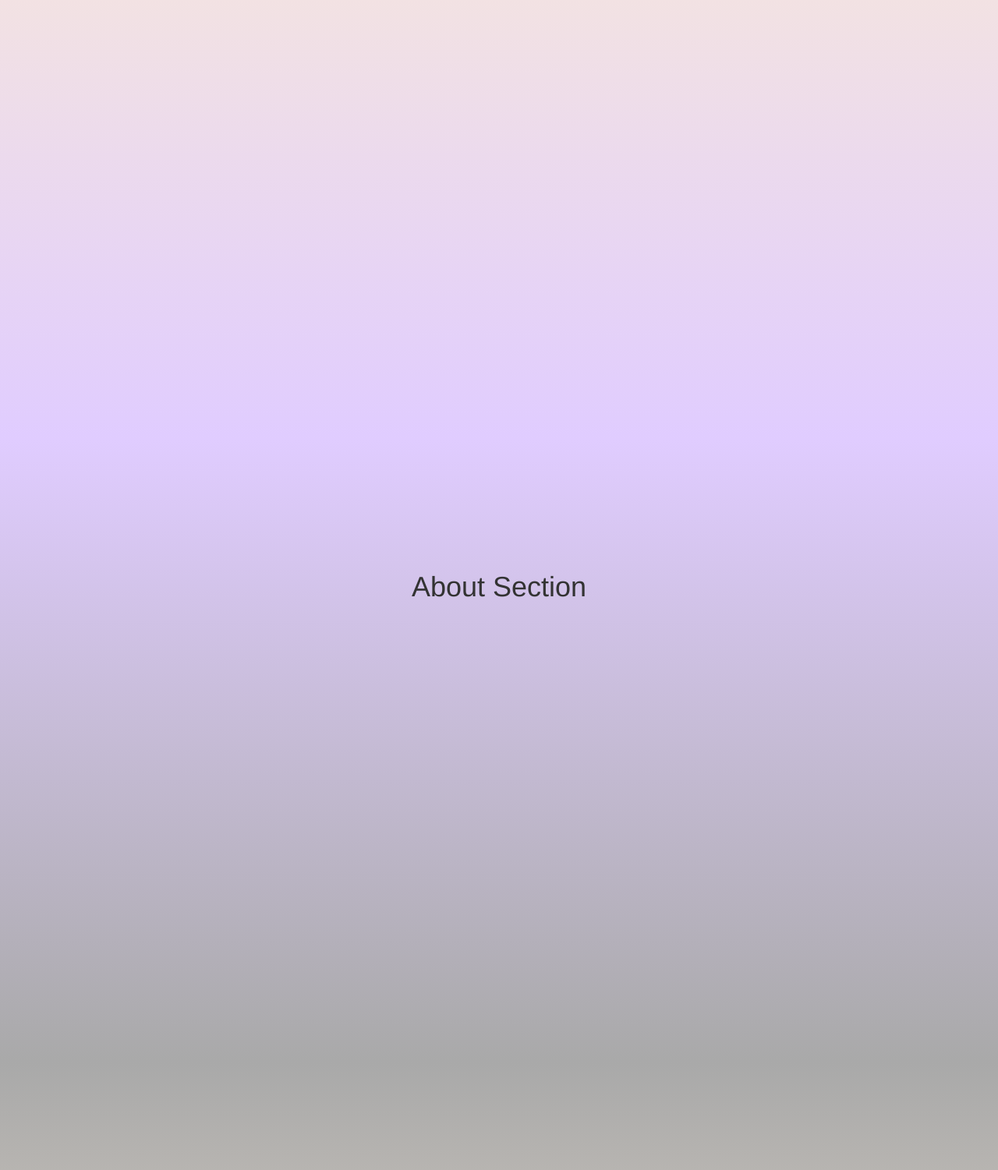
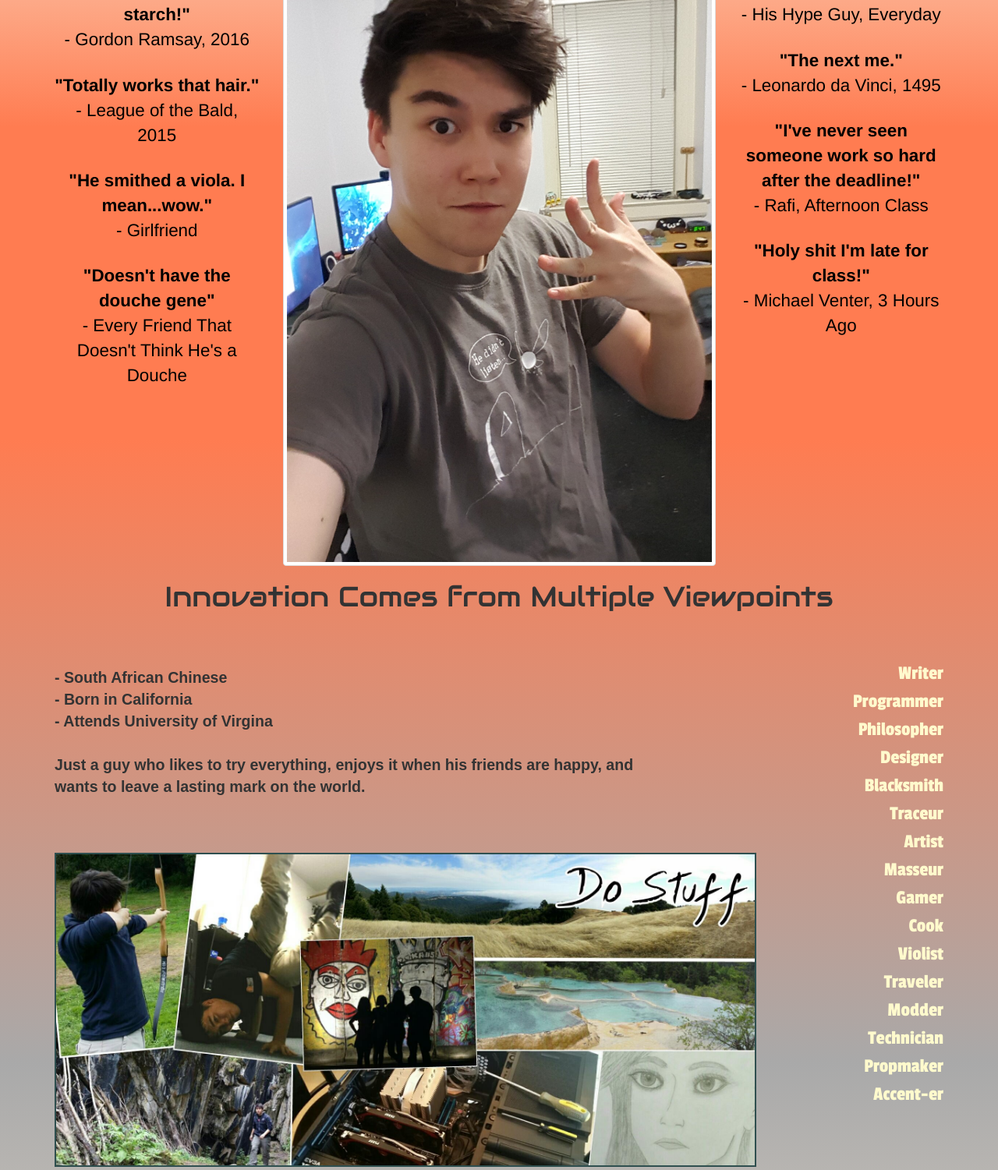
Before and after one commit to Lyreguin/Fake-profile, a plain HTML site: page index.html in a window 1280 px wide. Shown: the part 237-1738 px from the top of the page at 78% size. Drawn offline with Linux system fonts and the light colour scheme.

Commit message:
Bio Done

```diff
--- a/index.html
+++ b/index.html
@@ -25,7 +25,8 @@
 
 			<!-- Extra Fonts/Etc -->
 			<link href='https://fonts.googleapis.com/css?family=Audiowide' rel='stylesheet' type='text/css'>
-
+			<link href='https://fonts.googleapis.com/css?family=Playball' rel='stylesheet' type='text/css'>
+			<link href='https://fonts.googleapis.com/css?family=Passion+One' rel='stylesheet' type='text/css'>
 	</head>
 
 	<body id="page-top" data-spy="scroll" data-target=".navbar-fixed-top">
@@ -47,7 +48,7 @@
 											<span class="icon-bar"></span>
 											<span class="icon-bar"></span>
 									</button>
-                <a class="navbar-brand page-scroll name" href="#page-top">Michael Venter</a>
+									<a class="navbar-brand page-scroll name" href="#page-top">Michael Yang Venter</a>
 							</div>
 
 							<!-- Collect the nav links, forms, and other content for toggling -->
@@ -77,8 +78,44 @@
 			<section id="intro" class="intro-section intro">
 					<div class="container">
 							<div class="row">
-                <div class="col-md-4 col-xs-12">
-
+									<div class="col-xs-12 col-md-3 text-center">
+										<dl class="quote">
+											<dt> "The best goddamn thing since chopped starch!"</dt>
+											<dd> - Gordon Ramsay, 2016 </dd>
+										</dl>
+										<dl class="hidden-xs hidden-sm quote">
+											<dt> "Totally works that hair."</dt>
+											<dd> - League of the Bald, 2015 </dd>
+										</dl>
+										<dl class="hidden-xs hidden-sm quote">
+											<dt> "He smithed a viola. I mean...wow."</dt>
+											<dd> - Girlfriend </dd>
+										</dl>
+										<dl class="hidden-xs hidden-sm quote">
+											<dt> "Doesn't have the douche gene"</dt>
+											<dd> - Every Friend That Doesn't Think He's a Douche </dd>
+										</dl>
+									</div>
+									<div class="col-xs-offset-1 col-md-offset-0 col-xs-10 col-md-6 text-center">
+											<img src="images/mike.jpg" class="img-thumbnail me" alt="">
+									</div>
+									<div class="col-sm-12 col-md-3 text-center hidden-xs hidden-sm">
+										<dl class="quote">
+											<dt> "He sort of knows how to do some stuff!"</dt>
+											<dd> - His Hype Guy, Everyday </dd>
+										</dl>
+										<dl class="quote">
+											<dt> "The next me." </dt>
+											<dd> - Leonardo da Vinci, 1495 </dd>
+										</dl>
+										<dl class="quote">
+											<dt> "I've never seen someone work so hard after the deadline!" </dt>
+											<dd> - Rafi, Afternoon Class </dd>
+										</dl>
+										<dl class="quote">
+											<dt> "Holy shit I'm late for class!" </dt>
+											<dd> - Michael Venter, 3 Hours Ago </dd>
+										</dl>
 									</div>
 							</div>
 					</div>
@@ -88,8 +125,38 @@
 			<section id="me" class="about-section bio">
 					<div class="container">
 							<div class="row">
-                <div class="col-lg-12">
-                    <h1>About Section</h1>
+									<div class="col-lg-12 ">
+											<h1 class="section-head">
+												Innovation Comes from Multiple Viewpoints
+											</h1>
+									</div>
+									<div class="col-xs-8 bio-p">
+										- South African Chinese<br>
+										- Born in California<br>
+										- Attends University of Virgina<br>
+										<br>
+										Just a guy who likes to try everything, enjoys it when his friends are happy, and wants to leave a lasting mark on the world.<br>
+										<img class="splash" src="images/me.jpg">
+									</div>
+									<div class="col-xs-4 int-list">
+										<ul class="interests">
+											<li>Writer</li>
+											<li>Programmer</li>
+											<li>Philosopher</li>
+											<li>Designer</li>
+											<li>Blacksmith</li>
+											<li>Traceur</li>
+											<li>Artist</li>
+											<li>Masseur</li>
+											<li>Gamer</li>
+											<li>Cook</li>
+											<li>Violist</li>
+											<li>Traveler</li>
+											<li>Modder</li>
+											<li>Technician</li>
+											<li>Propmaker</li>
+											<li>Accent-er</li>
+										</ul>
 									</div>
 							</div>
 					</div>
@@ -131,3 +198,5 @@
 	</body>
 
 	</html>
+
+	<!-- A South African Asian Immune to Harmful Persuasion with Seething Motivation to Make a Life-Changing Altercation to this Imperfect Nation -->
--- a/stylesheet.css
+++ b/stylesheet.css
@@ -3,21 +3,68 @@
 }
  .name {
  	font-family: 'Audiowide', cursive;
- 	font-size: 3em;
+ 	font-size: 2em;
  	margin-right: 40px;
  }
 
 .navlink {
 	font-style: italic;
 	font-weight: bold;
+	font-size: 1.1em;
 }
 
 .intro {
-	background: linear-gradient(to bottom, antiquewhite 0%, #e0ccff 100%);
+	background: linear-gradient(to bottom, antiquewhite 0%, #ff7c51 50%);
 }
 
+.quote {
+	font-size: 1.6em;
+	color: black;
+	font-family: Helvetica;
+}
+
+dt {
+ 	margin-top: 10%;
+ }
+
 .bio {
-	background: linear-gradient(to bottom, #e0ccff 0%, darkgrey 100%);
+	background: linear-gradient(to bottom, #ff7c51 0%, darkgrey 100%);
+}
+
+ ul {
+ 	margin-top: 50px;
+ 	list-style-type: none;
+ }
+
+ .int-list {
+ 	text-align: right;
+ }
+
+ .interests {
+ 	color: lemonchiffon;
+ 	font-size: 1.8em;
+ 	font-family: 'Passion One', cursive;
+ }
+
+
+.section-head {
+		font-family: 'Audiowide', cursive;
+
+}
+
+.bio-p {
+	margin-top: 60px;
+	font-size: 1.4em;
+	font-family: sans-serif;
+	padding-left: 15px;
+	font-weight: bold;
+	text-align: left;
+}
+
+.splash {
+	margin-top: 70px;
+	width: 120%;
+	border: 2px darkslategrey solid ;
 }
 
 .mission {
```
Also changed, not shown: images/mike.jpg (added). Lines whose indentation alone changed are shown as unchanged.
